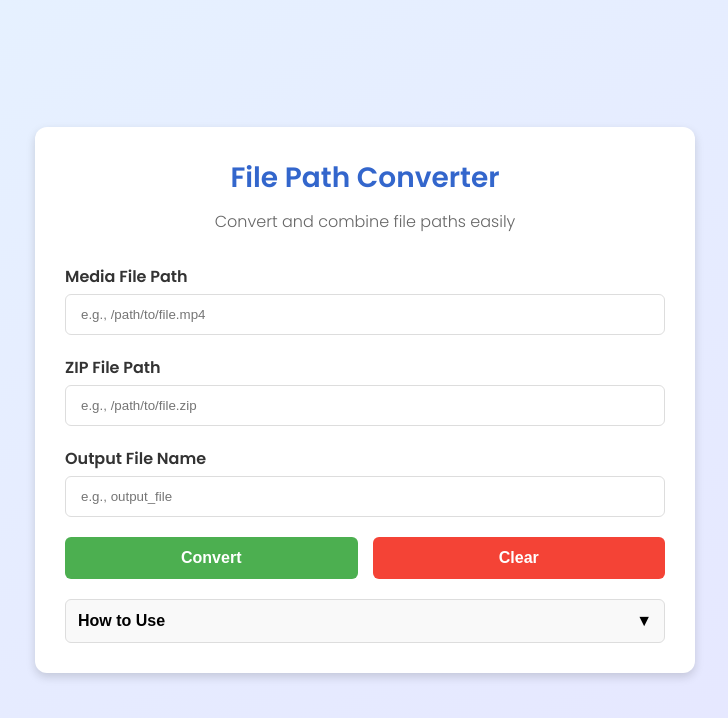
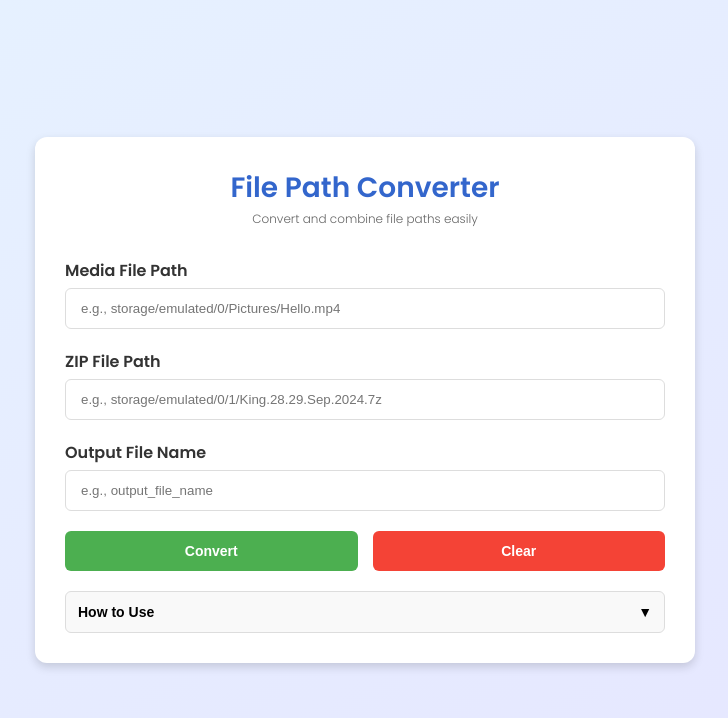
Before and after one commit to falendra-sahu/File-Path-Converter, a website: page index.html in a window 1280 px wide. Shown: the whole page, without its empty margins (275-1003 px from the left). Drawn offline with Linux system fonts and the light colour scheme.

Commit message:
Update index.html

```diff
--- a/index.html
+++ b/index.html
@@ -39,7 +39,8 @@
         }
         .card-description {
             color: #666;
-            margin: 10px 0 0;
+			font-size: 12px;
+            margin: 1px 0 0;
             font-weight: 300;
         }
         .input-group {
@@ -72,7 +73,7 @@
             border: none;
             border-radius: 6px;
             cursor: pointer;
-            font-size: 16px;
+            font-size: 14px;
             font-weight: 600;
             transition: background 0.3s;
         }
@@ -92,6 +93,7 @@
         }
         .output {
             margin-top: 20px;
+			font-size: 14px;
             padding: 12px;
             border-radius: 6px;
             position: relative;
@@ -108,7 +110,7 @@
         }
         .copy-btn {
             position: absolute;
-            top: 8px;
+            top: 2px;
             right: 8px;
             background: none;
             border: none;
@@ -130,6 +132,7 @@
         }
         .collapsible-content {
             display: none;
+			font-size: 14px;
             padding: 15px;
             background-color: #fff;
             border: 1px solid #ddd;
@@ -160,15 +163,15 @@
         <div class="card-content">
             <div class="input-group">
                 <label for="mediaFullPath">Media File Path</label>
-                <input id="mediaFullPath" placeholder="e.g., /path/to/file.mp4" />
+                <input id="mediaFullPath" placeholder="e.g., storage/emulated/0/Pictures/Hello.mp4" />
             </div>
             <div class="input-group">
                 <label for="zipFullPath">ZIP File Path</label>
-                <input id="zipFullPath" placeholder="e.g., /path/to/file.zip" />
+                <input id="zipFullPath" placeholder="e.g., storage/emulated/0/1/King.28.29.Sep.2024.7z" />
             </div>
             <div class="input-group">
                 <label for="outputPath">Output File Name</label>
-                <input id="outputPath" placeholder="e.g., output_file" />
+                <input id="outputPath" placeholder="e.g., output_file_name" />
             </div>
             <div class="button-group">
                 <button class="convert-btn" onclick="convert()">Convert</button>
```
